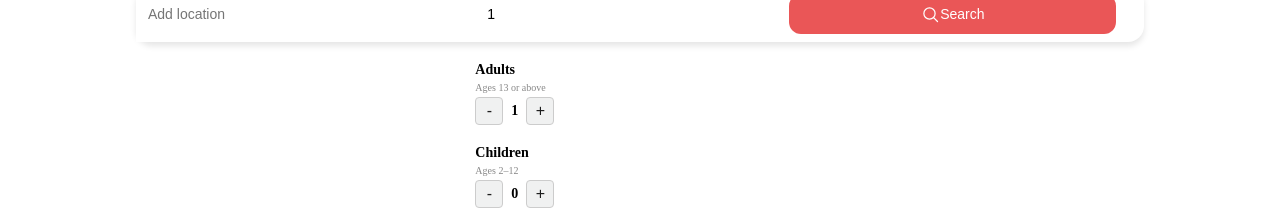
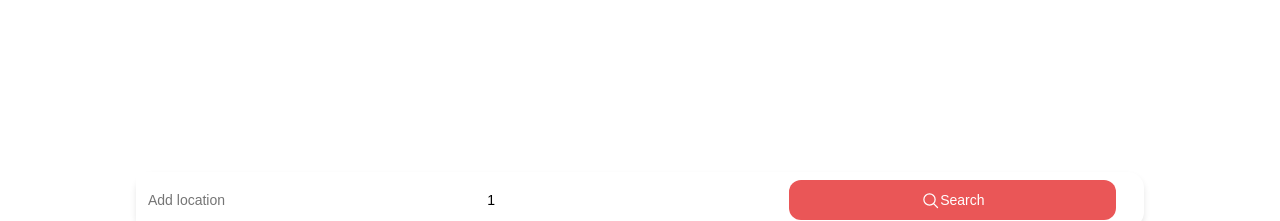
Before and after one commit to Wichs03/Proyecto-Final-Nivel-1, a website with bundled scripts: page index.html in a window 1280 px wide. Both pictures are taken after a click on the element 1056 px from the left and 64 px from the top of the page. Shown: the top 221 px of the page. Built offline with nearby package versions, Linux system fonts and the light colour scheme.

Commit message:
Update modales.css
Removed negative top margin

```diff
--- a/css/modales.css
+++ b/css/modales.css
@@ -44,7 +44,7 @@
   position: relative;
   z-index: 10;
   padding-left: 0;
-  margin-top: -30%;
+  margin-top: 0;
 }
 
 .inputs-container,
```
